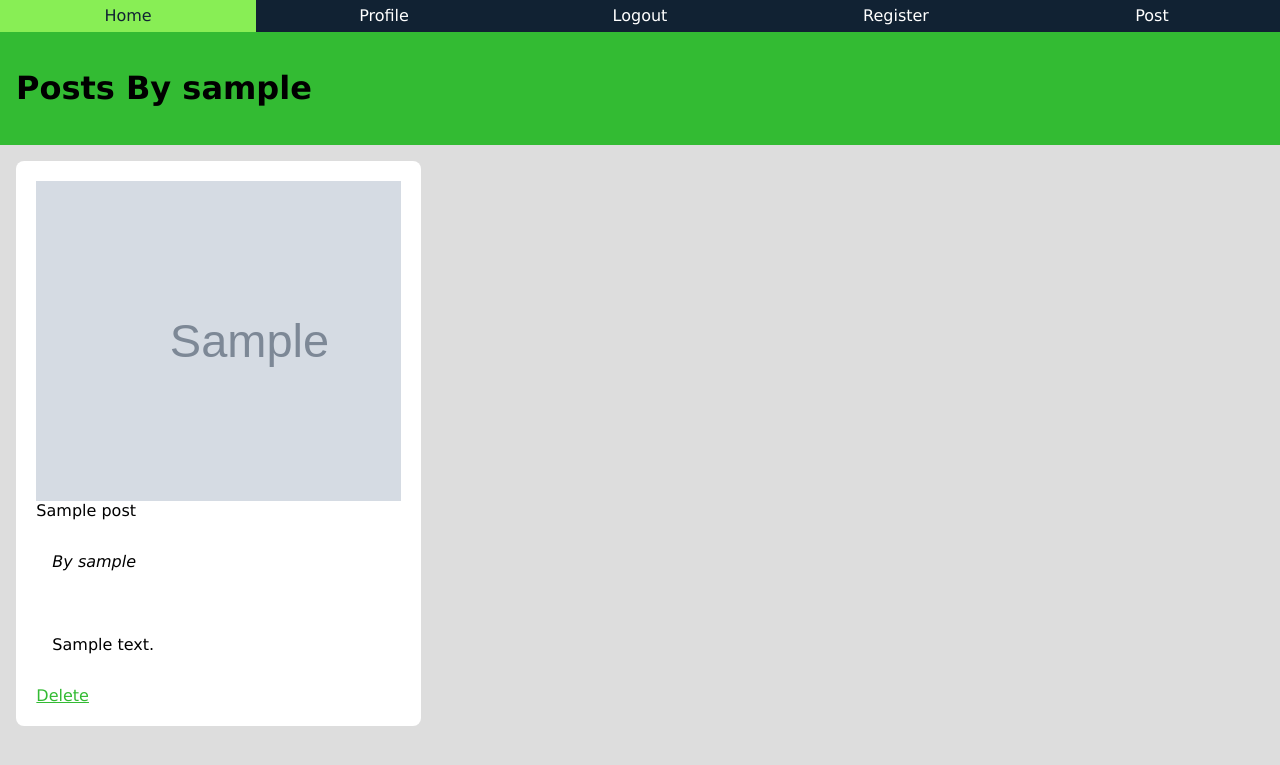
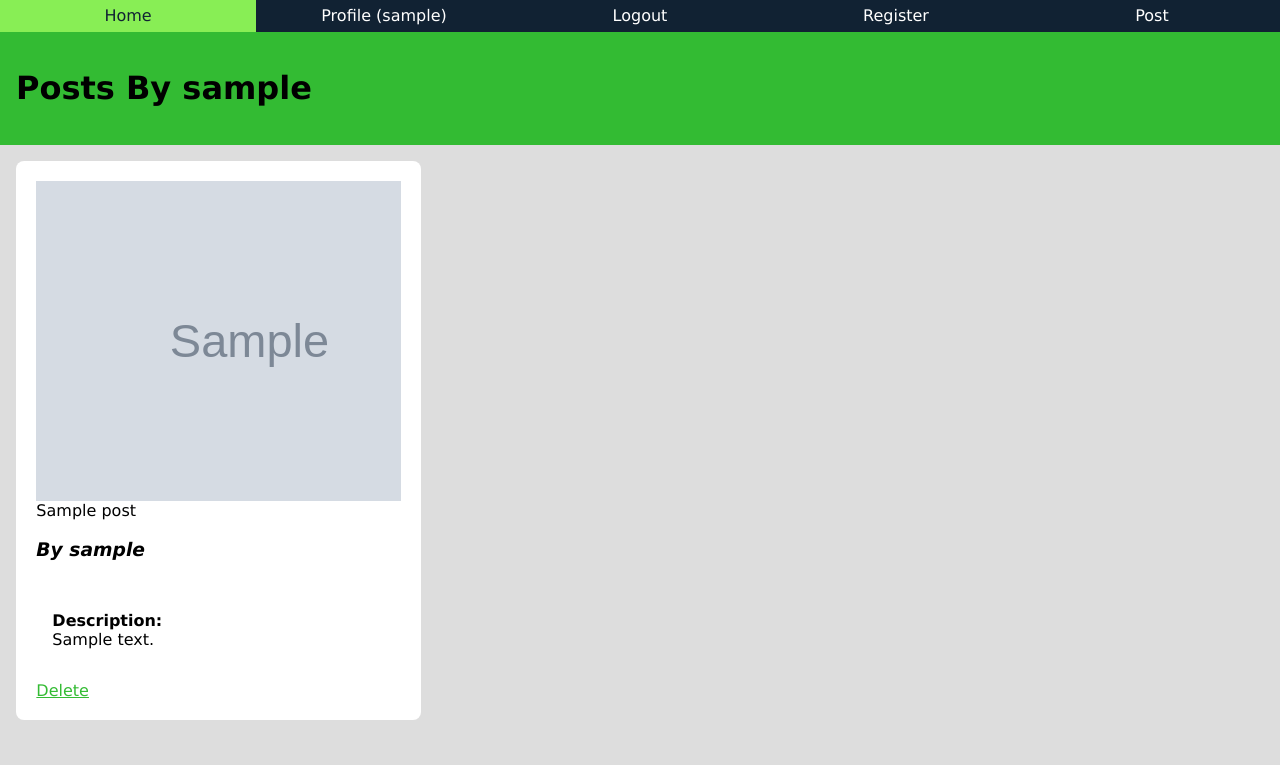
Before and after one commit to knoxd8256/flaskGallery, a Flask app: a page that uses app/templates/base.html in a window 1280 px wide. Shown: the top 765 px of the page. Run offline with Flask 2, Linux system fonts and the light colour scheme; a user stored in the database is signed in; tables that the repository leaves empty hold one stand-in row (values such as "Sample post"); grey boxes marked "Sample" are stand-in pictures.

Commit message:
Edited navigation and styling

```diff
--- a/app/routes.py
+++ b/app/routes.py
@@ -59,7 +59,7 @@ def logout():
 def user(username):
     user = User.query.filter_by(username=username).first_or_404()
     posts = user.posts
-    return render_template('user.html', user=user, posts=posts, mode='user')
+    return render_template('user.html', user=user, posts=posts, mode='user', title='Profile')
 
 def randomString(number):
     hunk = string.ascii_letters
--- a/app/static/master.css
+++ b/app/static/master.css
@@ -128,7 +128,7 @@ figure {
     display: grid;
     padding: 0;
     margin: 0;
-    max-width: 100%;
+    width: 100%;
     overflow-x: hidden;
     justify-items: left;
 }
@@ -186,13 +186,13 @@ main.gallery {
 /* Gallery end */
 
 
-@media(max-width:800px) {
+@media(max-width:1000px) {
     main.gallery {
         grid-template-columns: 1fr 1fr;
     }
 }
 
-@media(max-width:500px) {
+@media(max-width:650px) {
     main.gallery {
         grid-template-columns: 1fr;
     }
--- a/app/templates/_post.html
+++ b/app/templates/_post.html
@@ -3,8 +3,8 @@
         <img id="img{{post.id}}" src="/uploads/{{ post.filename }}" alt="{{post.title}}">
         <figcaption>{{ post.title }}</figcaption>
     </figure>
-    <p class="author">By {{ post.author.username }}</p>
-    <p>{{ post.description }}</p>
+    <h3 class="author">By {{ post.author.username }}</h3>
+    <p><strong>Description: <br /></strong>{{ post.description }}</p>
     {% if mode %}
     <a href="/delete/{{ post.id }}">Delete</a>
     {% endif %}
--- a/app/templates/base.html
+++ b/app/templates/base.html
@@ -15,7 +15,7 @@
         {% if current_user.is_anonymous %}
         <a href="{{ url_for('login') }}">Login</a>
         {% else %}
-        <a href="{{ url_for('user', username=current_user.username) }}">Profile</a>
+        <a href="{{ url_for('user', username=current_user.username) }}">Profile ({{ current_user.username }})</a>
         <a href="{{ url_for('logout') }}">Logout</a>
         {% endif %}
         <a href="{{url_for('register')}}">Register</a>
--- a/app/templates/login.html
+++ b/app/templates/login.html
@@ -5,7 +5,7 @@
     <h1>Sign In</h1>
 </header>
 <main>
-    <form action="" method="post" novalidate>
+    <form action="" method="post">
         {{ form.hidden_tag() }}
         <p>
             {{ form.username.label }}<br>
```
Also changed, not shown: app.db, 1 other file.
